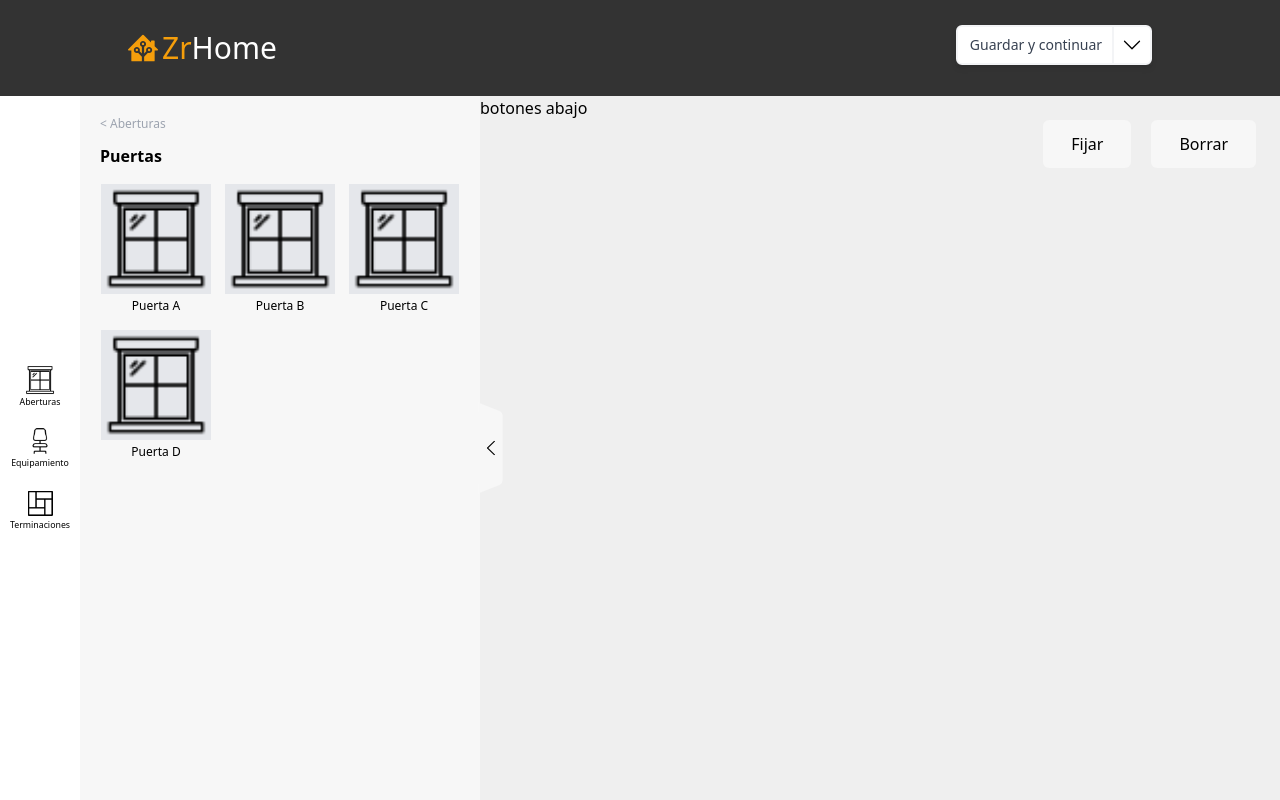
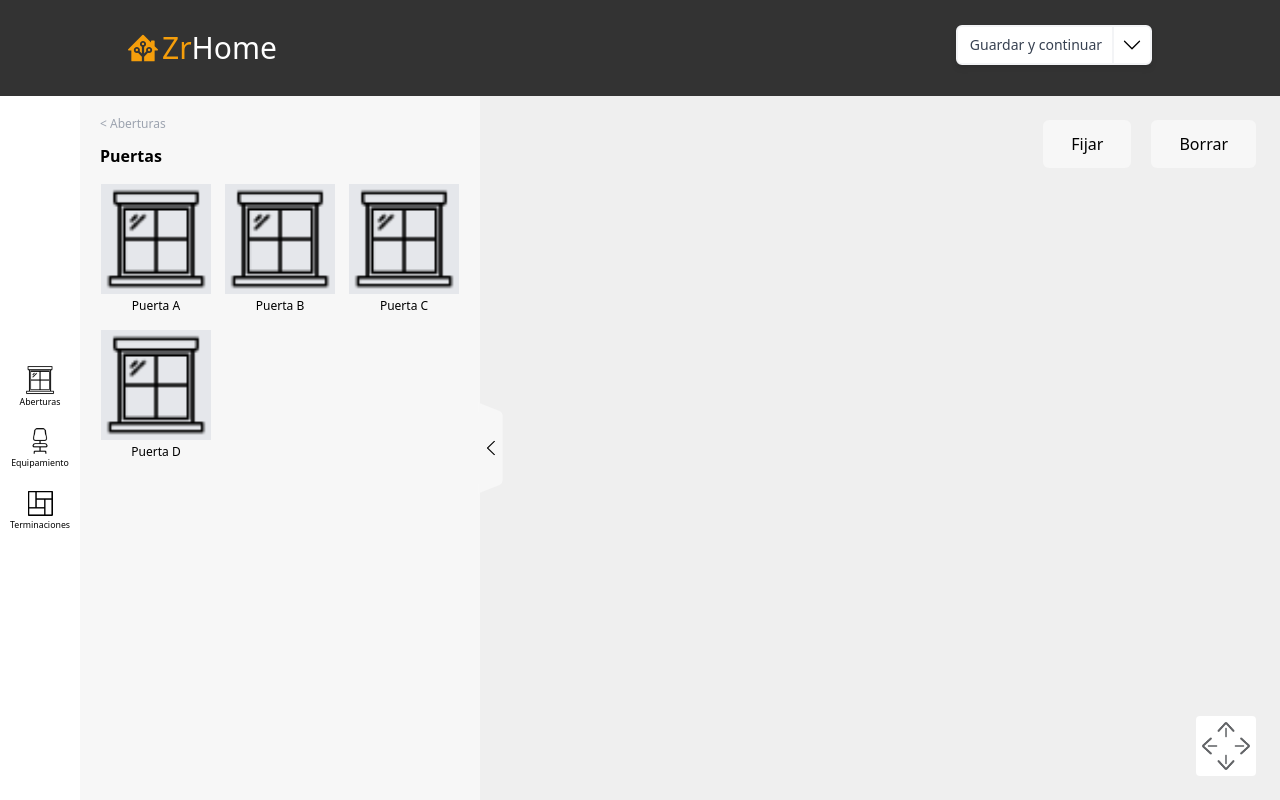
Before and after one commit to JLin-99/zr-home, a Next.js app: page / in a window 1280 px wide. Built offline with nearby package versions, Linux system fonts and the light colour scheme.

Commit message:
Create MovementButton

```diff
--- /dev/null
+++ b/src/components/BottomDisplayButtons.jsx
@@ -0,0 +1,9 @@
+import MovementButton from "./MovementButton";
+
+export default function BottomDisplayButtons() {
+  return (
+    <div className="absolute right-6 bottom-6 flex gap-5 ">
+      <MovementButton />
+    </div>
+  );
+}
--- /dev/null
+++ b/src/components/MovementButton.jsx
@@ -0,0 +1,49 @@
+import Image from "next/image";
+
+export default function MovementButton() {
+  return (
+    <div className="grid w-[3.75rem] grid-cols-3 grid-rows-3 rounded bg-white">
+      <div></div>
+      <div className="relative h-5 w-5 cursor-pointer bg-white">
+        <Image
+          src={"/images/Flecha.png"}
+          width={55}
+          height={55}
+          alt="Up arrow"
+          className="absolute top-1 hover:sepia"
+        />
+      </div>
+      <div></div>
+      <div className="relative h-5 w-5 cursor-pointer bg-white">
+        <Image
+          src={"/images/Flecha.png"}
+          width={55}
+          height={55}
+          alt="Left arrow"
+          className="absolute left-1 rotate-[270deg] hover:sepia"
+        />
+      </div>
+      <div></div>
+      <div className="relative h-5 w-5 cursor-pointer bg-white">
+        <Image
+          src={"/images/Flecha.png"}
+          width={55}
+          height={55}
+          alt="Right arrow"
+          className="absolute right-1 rotate-90 hover:sepia"
+        />
+      </div>
+      <div></div>
+      <div className="relative h-5 w-5 cursor-pointer bg-white">
+        <Image
+          src={"/images/Flecha.png"}
+          width={55}
+          height={55}
+          alt="Down arrow"
+          className="absolute bottom-1 rotate-180 hover:sepia"
+        />
+      </div>
+      <div></div>
+    </div>
+  );
+}
--- a/src/components/ProductButton.jsx
+++ b/src/components/ProductButton.jsx
@@ -4,7 +4,7 @@ export default function ProductButton({ btnName }) {
   return (
     <div
       id={btnName}
-      className="flex w-full cursor-pointer flex-col items-center py-2 hover:bg-[#F7F7F7] hover:text-amber-900"
+      className="flex w-full cursor-pointer flex-col items-center py-2 hover:bg-[#F7F7F7] hover:text-amber-900 hover:hue-rotate-90 hover:sepia"
     >
       <Image src={`/images/${btnName}.png`} height={32} width={32} alt="logo" />
       <label className="text-[0.55rem]" htmlFor={btnName}>
--- a/src/components/ProductDisplay.jsx
+++ b/src/components/ProductDisplay.jsx
@@ -1,10 +1,11 @@
+import BottomDisplayButtons from "./BottomDisplayButtons";
 import TopDisplayButtons from "./TopDisplayButtons";
 
 export default function ProductDisplay() {
   return (
     <div className="relative h-full w-full bg-[#EFEFEF]">
       <TopDisplayButtons />
-      <div>botones abajo</div>
+      <BottomDisplayButtons />
     </div>
   );
 }
--- a/src/components/ProductMenu.jsx
+++ b/src/components/ProductMenu.jsx
@@ -10,7 +10,7 @@ export default function ProductMenu({ open, setOpen }) {
         {true && <ProductList />}
       </div>
       <BsChevronLeft
-        className={`absolute bottom-[calc(50%-2.5rem)] -right-6 z-20 h-20 w-6 cursor-pointer rounded-r bg-inherit p-0.5 pr-1 font-black hover:text-red-400 ${
+        className={`absolute bottom-[calc(50%-2.5rem)] -right-6 z-20 h-20 w-6 cursor-pointer rounded-r bg-inherit p-0.5 pr-1 font-black hover:sepia ${
           false && "invisible"
         }`}
         style={{ transform: "perspective(1rem) rotateY(9deg)" }}
--- a/src/components/SaveOptionList.jsx
+++ b/src/components/SaveOptionList.jsx
@@ -13,16 +13,16 @@ export default function SaveOptionList() {
   };
 
   return (
-    <Listbox value={selected} onChange={setSelected}>
+    <Listbox value={selected} onChange={setSelected} className="z-30">
       <div className="relative text-gray-700">
         <Listbox.Button className="relative w-full cursor-pointer bg-transparent pr-9 text-left shadow-md focus:outline-none focus-visible:border-indigo-500 focus-visible:ring-2 focus-visible:ring-white focus-visible:ring-opacity-75 focus-visible:ring-offset-2 focus-visible:ring-offset-orange-300 sm:text-sm">
           <div
             onClick={handleSaveOption}
-            className="block h-10 w-40 min-w-full truncate rounded-l-md border-2 border-gray-100 bg-white text-center leading-9 hover:bg-amber-100 hover:text-amber-900"
+            className="block h-10 w-40 min-w-full truncate rounded-l-md border-2 border-gray-100 bg-white text-center leading-9 hover:sepia"
           >
             {selected}
           </div>
-          <div className="absolute inset-y-0 right-0 flex items-center rounded-r-md border-2 border-gray-100 bg-white px-2 text-center leading-10 hover:bg-amber-100 hover:text-amber-900">
+          <div className="absolute inset-y-0 right-0 flex items-center rounded-r-md border-2 border-gray-100 bg-white px-2 text-center leading-10 hover:sepia">
             <BsChevronDown
               className="h-5 w-5 text-black hover:text-amber-900"
               aria-hidden="true"
--- a/src/components/TopDisplayButton.jsx
+++ b/src/components/TopDisplayButton.jsx
@@ -1,6 +1,6 @@
 export default function TopDisplayButton({ btnName }) {
   return (
-    <div className="cursor-pointer rounded-md bg-[#F7F7F7] py-3 px-7 hover:bg-amber-100 hover:text-amber-900">
+    <div className="cursor-pointer rounded-md bg-[#F7F7F7] py-3 px-7 hover:hue-rotate-90 hover:sepia">
       {btnName}
     </div>
   );
```
Also changed, not shown: public/images/Flecha.png (added).
